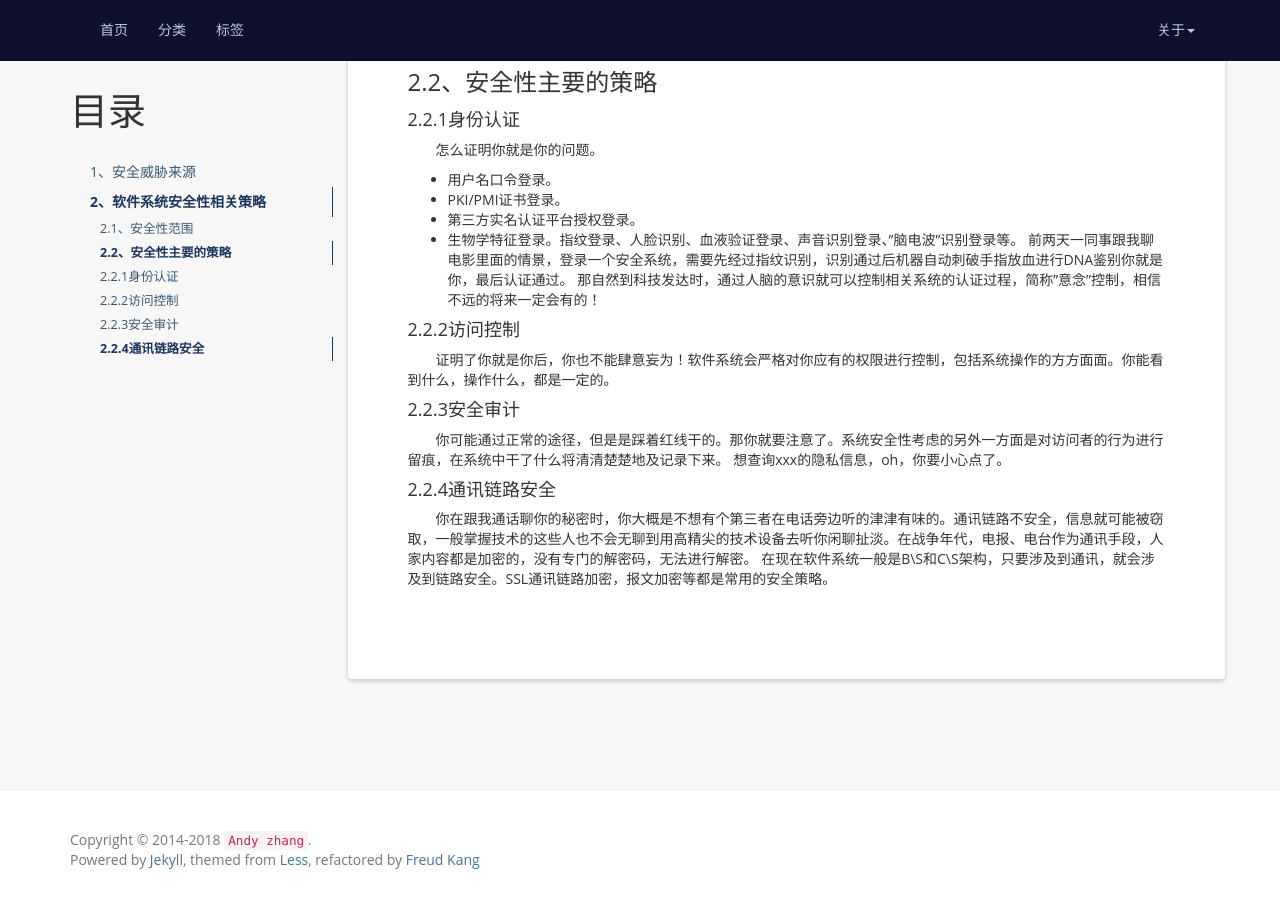
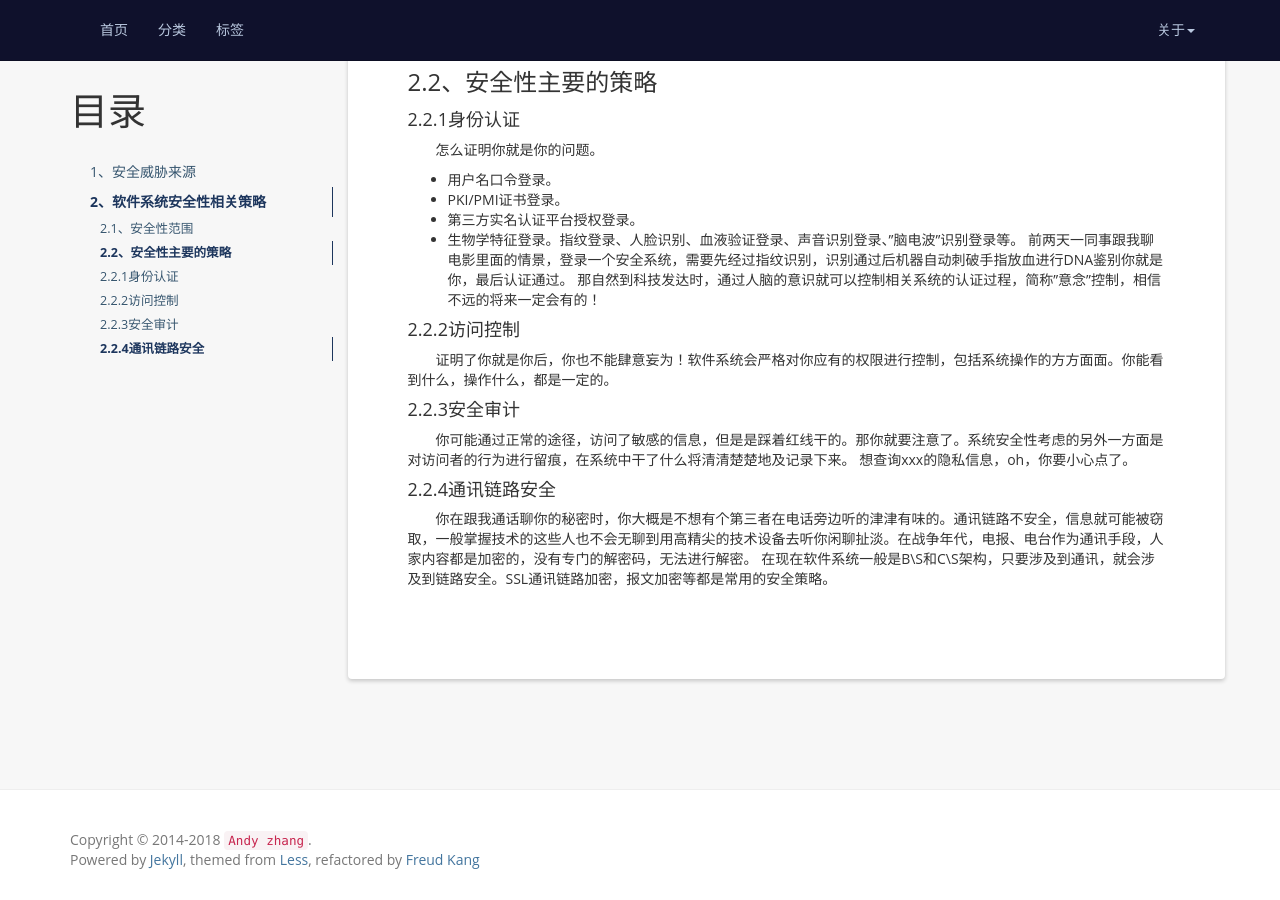
Before and after one commit to rareloved/andy.github.io, a Jekyll site: the page built from _posts/2018-12-09-信息系统安全性考虑.md, in a window 1280 px wide and 900 px high, scrolled down 1527 px. Built offline with Jekyll 4.4.1, drawn with Linux system fonts in a browser that asks for light colours; nearby versions of some CDN libraries; a script that is not in the unit is left out; comment, search, counter and statistics services are not loaded.

Commit message:
信息系统安全性考虑

```diff
--- a/_posts/2018-12-09-信息系统安全性考虑.md
+++ b/_posts/2018-12-09-信息系统安全性考虑.md
@@ -49,7 +49,7 @@ tag: 安全
 
 
 #### 2.2.3安全审计
-&ensp;&ensp;&ensp;&ensp;你可能通过正常的途径，但是是踩着红线干的。那你就要注意了。系统安全性考虑的另外一方面是对访问者的行为进行留痕，在系统中干了什么将清清楚楚地及记录下来。
+&ensp;&ensp;&ensp;&ensp;你可能通过正常的途径，访问了敏感的信息，但是是踩着红线干的。那你就要注意了。系统安全性考虑的另外一方面是对访问者的行为进行留痕，在系统中干了什么将清清楚楚地及记录下来。
 想查询xxx的隐私信息，oh，你要小心点了。
 
 #### 2.2.4通讯链路安全
```
